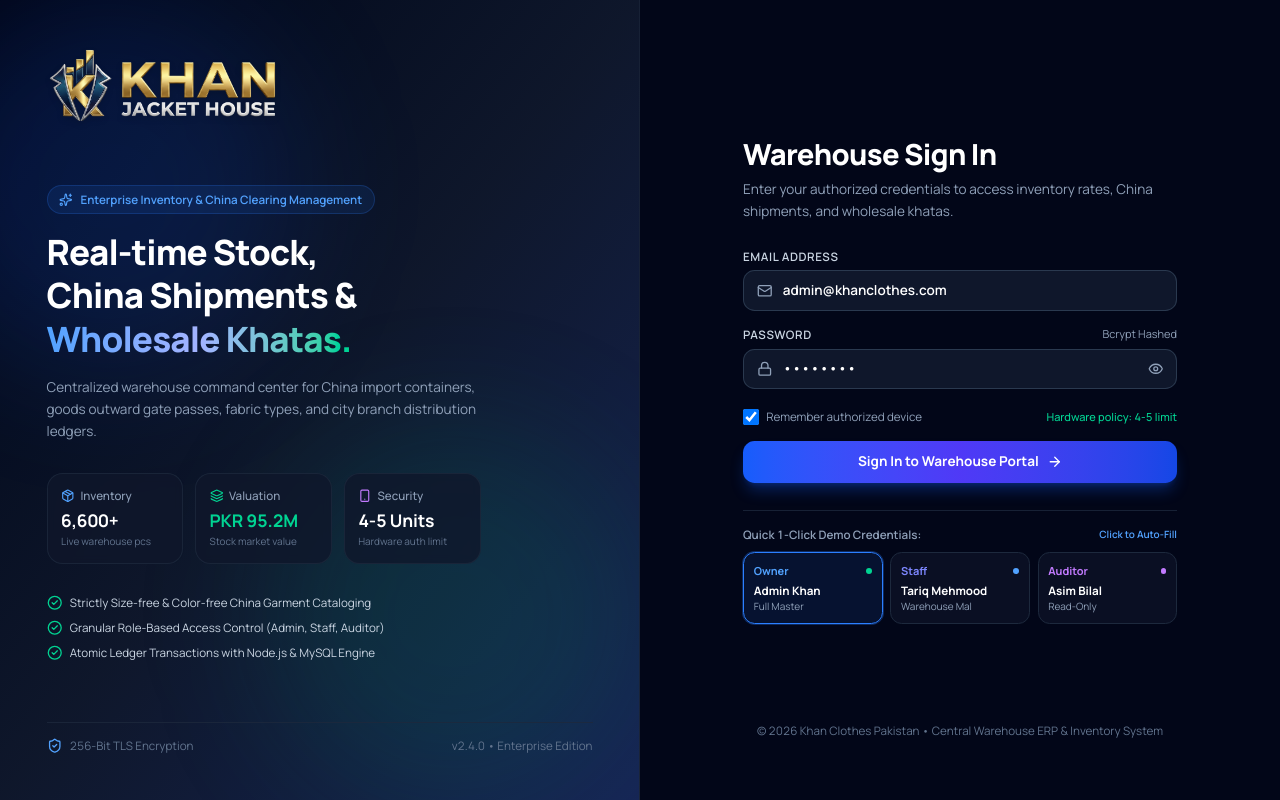
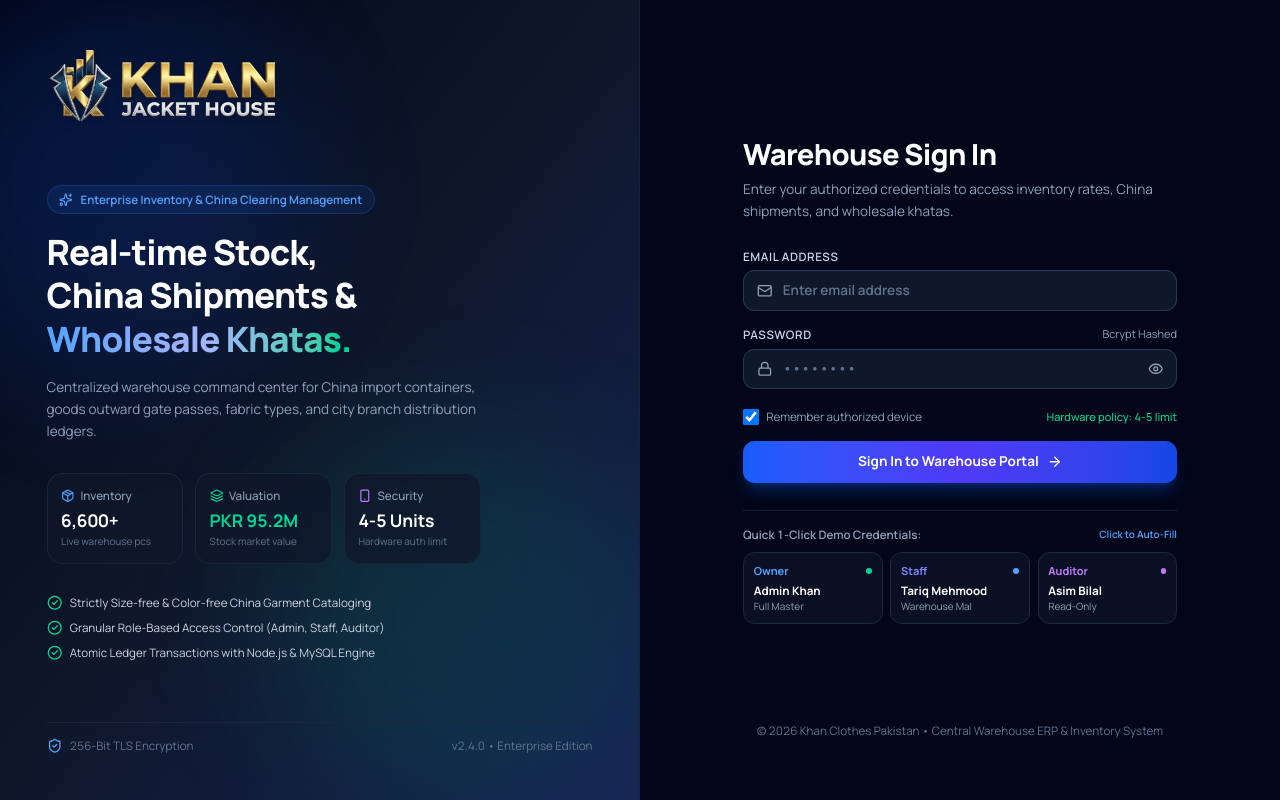
Before and after one commit to Mian-Mubashar/ERP-Khanjacket-Frontend, a React (Vite) app: page /login in a window 1280 px wide. Built offline with nearby package versions, Linux system fonts and the light colour scheme.

Commit message:
feat: add LoginView component with authentication and enterprise branding

```diff
--- a/src/components/auth/LoginView.jsx
+++ b/src/components/auth/LoginView.jsx
@@ -25,8 +25,8 @@
   const navigate = useNavigate();
   const location = useLocation();
 
-  const [email, setEmail] = useState('admin@khanclothes.com');
-  const [password, setPassword] = useState('admin123');
+  const [email, setEmail] = useState('');
+  const [password, setPassword] = useState('');
   const [showPassword, setShowPassword] = useState(false);
   const [rememberMe, setRememberMe] = useState(true);
   const [isLoading, setIsLoading] = useState(false);
@@ -216,7 +216,7 @@
                   type="email"
                   value={email}
                   onChange={(e) => setEmail(e.target.value)}
-                  placeholder="admin@khanclothes.com"
+                  placeholder="Enter email address"
                   required
                   autoComplete="email"
                   className="w-full pl-10 pr-4 py-2.5 bg-slate-900 border border-slate-700/80 rounded-xl text-sm font-semibold text-white placeholder-slate-500 focus:outline-hidden focus:border-blue-500 focus:ring-2 focus:ring-blue-500/20 transition-all"
```
